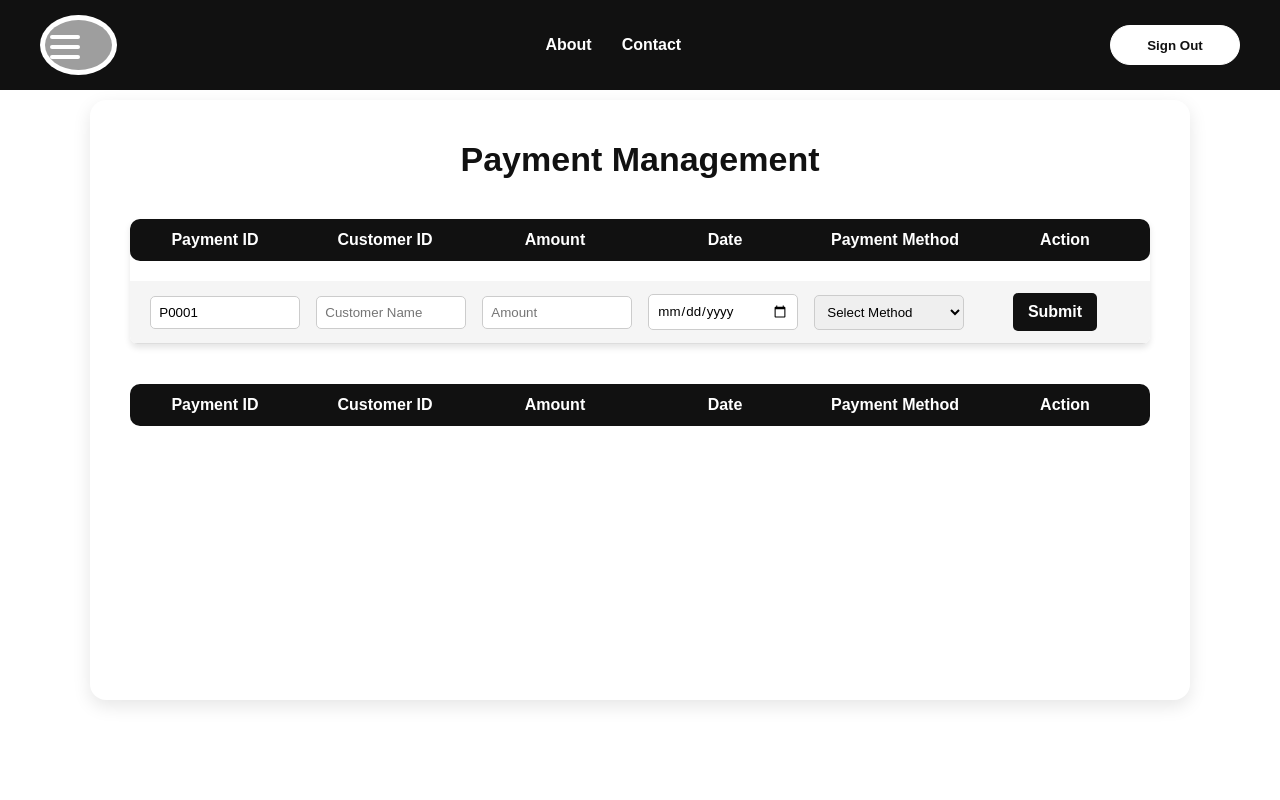
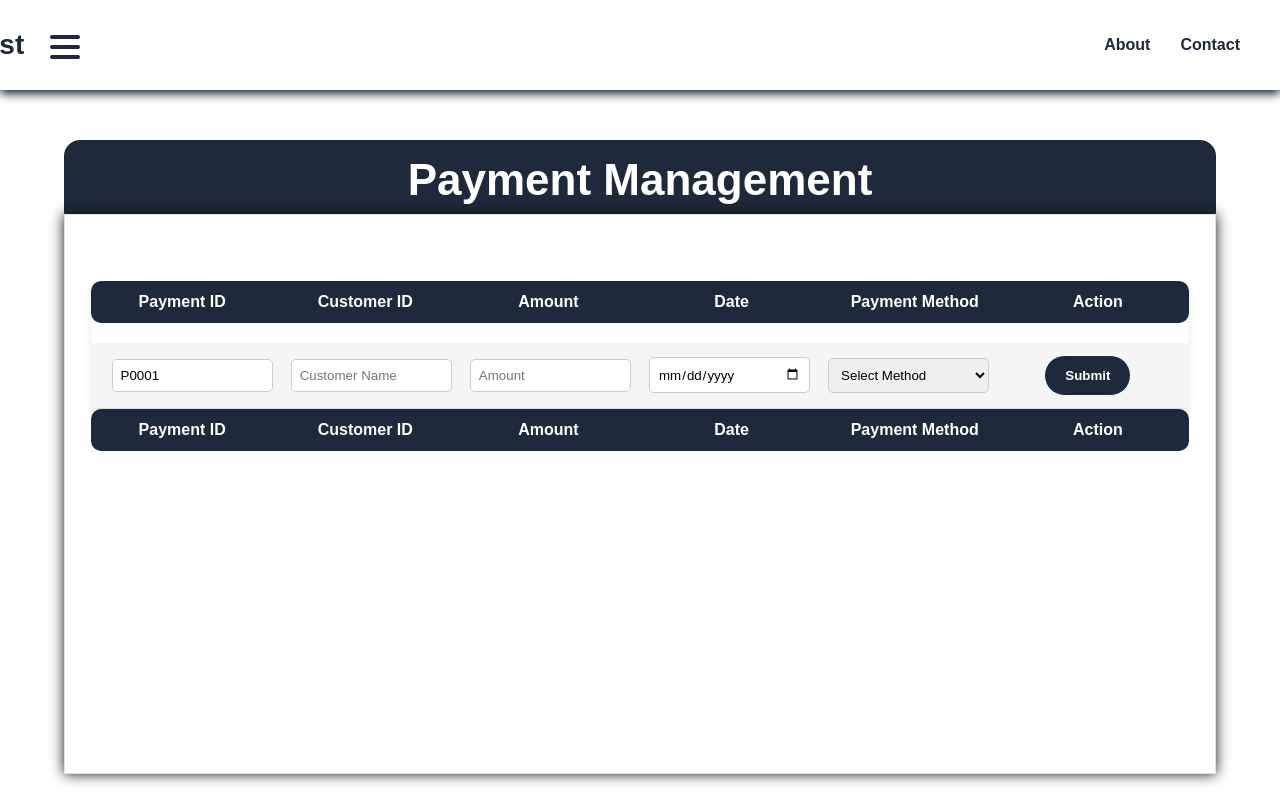
Before and after one commit to jgoleta/BisNest-Testing-Repo, a Django app: page /payment in a window 1280 px wide. Run offline with Django 5.2, Linux system fonts and the light colour scheme; grey boxes are pictures that could not be loaded.

Commit message:
Update payment.html

```diff
--- a/members/templates/payment.html
+++ b/members/templates/payment.html
@@ -4,125 +4,335 @@
 <head>
   <meta charset="UTF-8" />
   <meta name="viewport" content="width=device-width, initial-scale=1.0" />
-  <title>Payment Management</title>
+  <title>Payment | BisNest</title>
   <style>
+    :root {
+      --palette-navbar: #1e293b;
+      --palette-sidebar: #414957;
+      --palette-header: #ffffff;
+      --palette-accent: #6366f1;
+      --palette-accent-dark: #4f46e5;
+      --palette-bg-light: #f8fafc;
+      --page-bg: #ffffff;
+      --palette-text: #111827;
+      --elev-1: 0 10px 30px rgba(16, 24, 40, 0.06);
+      --elev-2: 0 18px 40px rgba(16, 24, 40, 0.09);
+      --muted: rgba(17, 24, 39, 0.45);
+      --success: #16a34a;
+      --warning: #f59e0b;
+      --danger: #ef4444;
+    }
+
     * {
       box-sizing: border-box;
       margin: 0;
       padding: 0;
     }
 
-    html,
-    body {
+    body,
+    html {
       height: 100%;
       overflow: hidden;
     }
 
     body {
-      font-family: 'Sen', sans-serif;
-      background: linear-gradient(135deg, #111, #fff);
-      color: #111;
+      font-family: "Sen", sans-serif;
+      background-color: var(--page-bg);
+      color: var(--palette-text);
+    }
+
+    /*Navigation*/
+    .navigation-top {
+      position: fixed !important;
+      top: 0 !important;
+      left: 0 !important;
+      right: 0 !important;
+      z-index: 1001 !important;
     }
 
     nav.navigation-top {
-      background: #111;
-      padding: 0 20px;
-    }
-
-    .navigation-top {
-      position: fixed;
-      top: 0;
-      left: 0;
-      right: 0;
-      z-index: 1001;
+      background: var(--palette-header) !important;
+      padding: 0 20px !important;
+      height: 90px !important;
+      color: var(--palette-navbar) !important;
+      box-shadow: 0px 4px 9px #1e293b !important;
     }
 
     .navigation-div {
-      max-width: 1200px;
-      margin: auto;
-      height: 90px;
-      display: flex;
-      align-items: center;
-      justify-content: space-between;
+      max-width: 1200px !important;
+      margin: auto !important;
+      height: 90px !important;
+      display: flex !important;
+      align-items: center !important;
+      justify-content: space-between !important;
     }
 
     .nav-logo {
-      height: 60px;
-      border-radius: 50%;
-      background-color: #fff;
-      padding: 5px;
+      height: 60px !important;
+      border-radius: 50% !important;
+      background-color: var(--palette-header);
+      padding: 5px !important;
+      margin-left: 50% !important;
+      border: #111827 1px solid !important;
     }
 
     nav.navigation-top ul {
-      list-style: none;
-      display: flex;
-      gap: 30px;
+      list-style: none !important;
+      display: flex !important;
+      gap: 30px !important;
     }
 
     nav.navigation-top li a {
-      color: #fff;
-      font-size: 16px;
-      text-decoration: none;
-      font-weight: 600;
+      color: var(--palette-header);
+      font-size: 16px !important;
+      text-decoration: none !important;
+      font-weight: 600 !important;
     }
 
     nav.navigation-top li a:hover {
-      color: #bbb;
+      color: var(--palette-accent) !important;
     }
 
-    .nav-button {
-      background-color: #fff;
-      color: #111;
+    .web-name {
+      font-size: 28px !important;
+      font-weight: 800 !important;
+      color: var(--palette-navbar) !important;
+      margin-left: -10% !important;
+    }
+
+    /*End Navigation*/
+
+    /*Sidebar*/
+    #sidebarToggle:checked+.burger span:nth-child(1) {
+      transform: rotate(45deg) translate(5px, 5px) !important;
+    }
+
+    #sidebarToggle:checked+.burger span:nth-child(2) {
+      opacity: 0 !important;
+    }
+
+    #sidebarToggle:checked+.burger span:nth-child(3) {
+      transform: rotate(-45deg) translate(6px, -6px) !important;
+    }
+
+    .sidebar {
+      background: var(--palette-sidebar) !important;
+      color: var(--palette-header) !important;
+    }
+
+    .sidebar {
+      background: var(--palette-sidebar) !important;
+      color: var(--palette-header) !important;
+    }
+
+    .sidebar ul li a {
+      color: var(--palette-header) !important;
+    }
+
+    .sidebar {
+      position: fixed !important;
+      top: 90px !important;
+      left: -300px !important;
+      width: 300px !important;
+      height: calc(100% - 90px) !important;
+      background-color: var(--palette-navbar) !important;
+      color: var(--palette-header);
+      overflow-y: auto !important;
+      transition: left 0.3s ease !important;
+      z-index: 2000 !important;
+      border-right: none !important;
+      border-bottom-right-radius: 40px !important;
+      border-top-right-radius: 40px !important;
+    }
+
+    #sidebarToggle:checked~.sidebar {
+      left: 0 !important;
+    }
+
+    .sidebar ul {
+      padding: 8px !important;
+      list-style: none !important;
+    }
+
+    .sidebar ul li {
+      border-radius: 10px !important;
+      margin: 6px 6px !important;
+      padding: 5px 30px !important;
+    }
+
+    .sidebar ul li a {
+      padding: 10px 12px !important;
+      display: flex !important;
+      align-items: center !important;
+      gap: 12px !important;
+      color: inherit !important;
+      text-decoration: none !important;
+    }
+
+    .sidebar ul li:hover {
+      background: linear-gradient(165deg,
+          rgba(255, 255, 255, 0.2),
+          rgba(241, 236, 230, 0.2)) !important;
+      text-decoration: none !important;
+      border-radius: 10px !important;
+      margin-left: 4px !important;
+      transition: background 0.45s ease,
+        transform 0.35s cubic-bezier(0.2, 0.9, 0.3, 1) !important;
+      transform: translateX(6px) !important;
+    }
+
+    .sidebar ul li.active,
+    .sidebar ul li a.active {
+      background: var(--palette-accent-dark) !important;
+      color: var(--palette-header) !important;
+      box-shadow: 0 8px 22px rgba(79, 70, 229, 0.16) !important;
+      border-left: none !important;
+      text-decoration: none !important;
+    }
+
+    .sidebar ul li.selected {
+      background: var(--palette-accent-dark) !important;
+      color: var(--palette-header) !important;
+      box-shadow: 0 8px 22px rgba(79, 70, 229, 0.16) !important;
+      border-left: none !important;
+    }
+
+    .burger {
+      width: 30px !important;
+      height: 24px !important;
+      display: flex !important;
+      flex-direction: column !important;
+      justify-content: space-between !important;
+      position: fixed !important;
+      top: 35px !important;
+      left: 50px !important;
+      z-index: 2001 !important;
+      cursor: pointer !important;
+      padding: 0 !important;
+      background: none !important;
+      border: none !important;
+    }
+
+    .burger span {
+      height: 4px !important;
+      width: 100% !important;
+      background: var(--palette-navbar) !important;
+      border-radius: 2px !important;
+      transition: 0.3s !important;
+      transform-origin: center !important;
+    }
+
+    .overlay {
+      display: none;
+      position: fixed;
+      top: 90px;
+      left: 0;
+      width: 100%;
+      height: calc(100% - 90px);
+      background: rgba(0, 0, 0, 0.5);
+      z-index: 1500;
+      opacity: 0;
+      transition: all 0.3s;
+      visibility: hidden;
+    }
+
+    #sidebarToggle:checked~.overlay {
+      display: block;
+      opacity: 1;
+      visibility: visible;
+    }
+
+    .line {
+      margin-left: 28px;
+      padding-bottom: 10px;
+    }
+
+    /*End Sidebar*/
+
+    /*Button*/
+    .btn-signout {
+      display: inline-flex !important;
+      align-items: center !important;
+      gap: 8px !important;
+      background: transparent !important;
+      border: none !important;
+      color: var(--palette-header);
+      min-width: 120px !important;
+      padding: 8px 12px !important;
+      font-size: medium;
+      cursor: pointer;
+    }
+
+    .btn-signout .signout-icon {
+      width: 18px !important;
+      height: 18px !important;
+      display: inline-block !important;
+      vertical-align: middle !important;
+      fill: currentColor !important;
+    }
+
+    .delete-button,
+    .delete-modal-btn,
+    .delete-btn {
+      background: #ef4444 !important;
+      color: #fff !important;
+      padding: 12px 20px;
+      font-weight: bold;
       border: 1px solid #fff;
-      border-radius: 25px;
-      width: 130px;
-      height: 40px;
-      font-weight: bold;
+      border-radius: 50px;
+      background-color: #111;
+      color: #fff;
       cursor: pointer;
       transition: background 0.3s, color 0.3s;
     }
 
-    .nav-button:hover {
-      background-color: #8b8a8a;
-      color: #111;
-      border: 1px solid #111;
+    .delete-button:hover,
+    .delete-modal-btn:hover,
+    .delete-btn:hover {
+      background: #eb3030 !important;
+      color: #ffffff !important;
+      border: 1px solid #eb3030 !important;
     }
 
-    .container {
-      display: flex;
-      position: absolute;
-      top: 90px;
-      left: 0;
-      right: 0;
-      bottom: 0;
-      overflow: hidden;
+    .toggle-form-button,
+    .add-button,
+    .delete-btn,
+    .submit-button {
+      padding: 12px 20px;
+      font-weight: bold;
+      border: 1px solid #fff;
+      border-radius: 50px;
+      background-color: var(--palette-navbar);
+      color: #fff;
+      cursor: pointer;
+      transition: background 0.3s, color 0.3s;
     }
 
-    .sidebar ul {
-      list-style: none;
+
+    .toggle-form-button:hover,
+    .add-button:hover,
+    .delete-btn:hover,
+    .submit-button:hover {
+      background-color: #374151;
+      border: #374151 1px solid;
     }
 
-    .sidebar ul li {
-      padding: 15px 20px;
-    }
+    /*End Button*/
 
-    .sidebar ul li a {
-      color: #111;
-      text-decoration: none;
-      display: flex;
-      align-items: center;
-      gap: 10px;
-    }
-
-    .sidebar ul li:hover {
-      background: linear-gradient(165deg, #fff, #979191);
-      border-radius: 10px;
-      margin-left: 10px;
-      transition: all 0.3s ease;
-    }
-
-    .sidebar img {
-      width: 30px;
+    /*Main Content*/
+    .page-title {
+      text-align: center;
+      font-size: 44px;
+      max-width: 90vw;
+      height: 11vh;
+      margin: 5vh auto;
+      padding: 2vw;
+      background-color: #1e293b;
+      color: #fff;
+      margin-bottom: -4.5%;
+      margin-top: 20px;
+      border-radius: 16px;
+      padding-top: 15px;
     }
 
     .main-content {
@@ -131,33 +341,23 @@
       padding: 40px;
       background: #fff;
       height: 100%;
+      margin-top: 80px;
     }
 
-    .payment-container {
+    .main-container {
       overflow: auto;
-      max-width: 1100px;
-      height: 600px;
-      margin: 60px auto;
-      padding: 40px;
+      max-width: 90vw;
+      height: 70vh;
+      margin: 5vh auto;
+      padding: 2vw;
       background-color: #fff;
-      border-radius: 16px;
-      box-shadow: 0 6px 18px rgba(0, 0, 0, 0.1);
+      box-shadow: 0vw 0vw 1vw #111;
+      border: 1px solid #e0e0e0;
     }
 
-    h1 {
-      font-size: 35px;
-      margin-bottom: 20px;
-      text-align: center;
-      color: #111;
-    }
+    /*End Main Content*/
 
-    .section-title {
-      font-size: 34px;
-      font-weight: bold;
-      margin-bottom: 20px;
-      text-align: center;
-    }
-
+    /*Table*/
     .submitted-payments .table-header,
     .submitted-payments .table-row {
       text-align: center;
@@ -181,7 +381,7 @@
     .table-header {
       display: grid;
       grid-template-columns: repeat(6, 1fr);
-      background-color: #111;
+      background-color: #1e293b;
       color: #fff;
       padding: 12px 0;
       text-align: center;
@@ -215,48 +415,6 @@
       background-color: #f5f5f5;
     }
 
-    .submit-button {
-      padding: 10px 15px;
-      background-color: #111;
-      color: white;
-      border: none;
-      border-radius: 5px;
-      font-size: 16px;
-      font-weight: bold;
-      cursor: pointer;
-      transition: background 0.3s ease;
-    }
-
-    .submit-button:hover {
-      background-color: #fff;
-      color: #111;
-      border: 1px solid #111;
-    }
-
-    .delete-button {
-      background-color: red;
-      color: white;
-      border: none;
-      border-radius: 5px;
-      padding: 5px 10px;
-      cursor: pointer;
-    }
-
-    .delete-button:hover {
-      background-color: #111;
-      color: #fff;
-    }
-
-    .submitted-payments {
-      margin-top: 40px;
-    }
-
-    .submitted-payments h2 {
-      font-size: 22px;
-      font-weight: bold;
-      margin-bottom: 10px;
-    }
-
     @media (max-width: 768px) {
 
       .table-header,
@@ -270,129 +428,12 @@
       }
     }
 
-    .burger {
-      width: 30px;
-      height: 24px;
-      display: flex;
-      flex-direction: column;
-      justify-content: space-between;
-      position: fixed;
-      top: 35px;
-      left: 50px;
-      z-index: 2001;
-      cursor: pointer;
-      padding: 0;
-      background: none;
-      border: none;
-    }
-
-    .burger span {
-      height: 4px;
-      width: 100%;
-      background: #fff;
-      border-radius: 2px;
-      transition: 0.3s;
-      transform-origin: center;
-    }
-
-    /* Animate lines when sidebar is open */
-    #sidebarToggle:checked+.burger span:nth-child(1) {
-      transform: rotate(45deg) translate(5px, 5px);
-    }
-
-    #sidebarToggle:checked+.burger span:nth-child(2) {
-      opacity: 0;
-    }
-
-    #sidebarToggle:checked+.burger span:nth-child(3) {
-      transform: rotate(-45deg) translate(6px, -6px);
-    }
-
-
-    .sidebar {
-      position: fixed;
-      top: 90px;
-      left: -250px;
-      width: 220px;
-      height: calc(100% - 90px);
-      background-color: #f5f5f5;
-      overflow-y: auto;
-      transition: left 0.3s ease;
-      z-index: 2000;
-    }
-
-    #sidebarToggle:checked~.sidebar {
-      left: 0;
-    }
-
-    .overlay {
-      display: none;
-      position: fixed;
-      top: 90px;
-      left: 0;
-      width: 100%;
-      height: calc(100% - 90px);
-      background: rgba(0, 0, 0, 0.5);
-      z-index: 1500;
-      opacity: 0;
-      transition: all 0.3s;
-      visibility: hidden;
-    }
-
-    #sidebarToggle:checked~.overlay {
-      display: block;
-      opacity: 1;
-      visibility: visible;
-    }
-    .dropdown {
-      position: relative;
-    }
-
-    .dropdown-label {
-      display: flex;
-      align-items: center;
-      justify-content: flex-start;
-      gap: 10px;
-      cursor: pointer;
-    }
-
-    .dropdown-label .arrow {
-      transition: transform 0.3s ease;
-      font-size: 30px;
-    }
-
-
-    .dropdown-toggle:checked + .dropdown-label .arrow {
-      transform: rotate(180deg);
-    }
-
-    .dropdown-menu {
-      display: none;
-      flex-direction: column;
-      background: #f2f0f0;
-      padding-left: 0px;
-    }
-
-    .dropdown-menu li a {
-      padding: 10px 0;
-      color: #111;
-      text-decoration: none;
-      display: block;
-    }
-
-    .dropdown-toggle:checked + .dropdown-label + .dropdown-menu {
-      display: flex;
-    }
-
-    .dropdown-menu li a:hover {
-      color: #000;
-      font-weight: bold;
-    }
-
+    /*End Table*/
   </style>
 </head>
 
 <body>
+  <div class="bg-shape"></div>
   <input type="checkbox" id="sidebarToggle" style="display: none;">
   <label for="sidebarToggle" class="burger">
     <span></span>
@@ -403,34 +444,71 @@
 
   <nav class="navigation-top">
     <div class="navigation-div">
-      <img src="https://i.ibb.co/60c2V5M5/485022833-1021832163206590-2049955099638617889-n.png" class="nav-logo"
-        alt="Logo" />
-      <ul>
-        <li><a href="{% url 'webpage12' %}">About</a></li>
-        <li><a href="#contact">Contact</a></li>
+      <h1 class="web-name">BisNest</h1>
+      <ul style="margin-left: 45%;">
+        <li><a style="color: #1e293b;" href="{% url 'webpage12' %}">About</a></li>
+        <li><a style="color: #1e293b;" href="#contact">Contact</a></li>
       </ul>
-      <button class="nav-button" onclick="window.location.href='{% url 'webpage1' %}'">Sign Out</button>
     </div>
   </nav>
 
   <nav class="sidebar">
     <ul>
-      <li><a href="{% url 'webpage3' %}"><svg class="nav-icon" xmlns="http://www.w3.org/2000/svg" viewBox="0 0 24 24" width="20" height="20" fill="currentColor" style="vertical-align:middle;margin-right:8px"><path d="M3 11.5L12 4l9 7.5V20a1 1 0 0 1-1 1h-5v-6H9v6H4a1 1 0 0 1-1-1v-8.5z"/></svg>Home</a></li>
-      <li><a href="{% url 'webpage2' %}"><svg class="nav-icon" xmlns="http://www.w3.org/2000/svg" viewBox="0 0 24 24" width="20" height="20" fill="currentColor" style="vertical-align:middle;margin-right:8px"><path d="M12 12a4 4 0 1 0 0-8 4 4 0 0 0 0 8zm0 2c-5 0-9 2.5-9 6v1h18v-1c0-3.5-4-6-9-6z"/></svg>Employee</a></li>
-      <li><a href="{% url 'webpage7' %}"><svg class="nav-icon" xmlns="http://www.w3.org/2000/svg" viewBox="0 0 24 24" width="20" height="20" fill="currentColor" style="vertical-align:middle;margin-right:8px"><path d="M16 11c1.66 0 3-1.34 3-3s-1.34-3-3-3-3 1.34-3 3 1.34 3 3 3zM8 11c1.66 0 3-1.34 3-3S9.66 5 8 5 5 6.34 5 8s1.34 3 3 3zM8 13c-2.33 0-7 1.17-7 3.5V19h14v-2.5C15 14.17 10.33 13 8 13zm8 0c-.29 0-.62.02-.97.05 1.16.84 1.97 1.97 1.97 3.45V19h6v-2.5C23 14.17 18.33 13 16 13z"/></svg>Customer</a></li>
-      <li><a href="{% url 'webpage8' %}"><svg class="nav-icon" xmlns="http://www.w3.org/2000/svg" viewBox="0 0 24 24" width="20" height="20" fill="currentColor" style="vertical-align:middle;margin-right:8px"><path d="M21 8l-9-5-9 5v8l9 5 9-5V8zM12 3v18"/></svg>Product</a></li>
-      <li><a href="{% url 'webpage5' %}"><svg class="nav-icon" xmlns="http://www.w3.org/2000/svg" viewBox="0 0 24 24" width="20" height="20" fill="currentColor" style="vertical-align:middle;margin-right:8px"><path d="M7 3h10v4H7zM7 9h10v12H7zM9 11h6v2H9zM9 15h6v2H9z"/></svg>Order</a></li>
-      <li><a href="{% url 'webpage4' %}"><svg class="nav-icon" xmlns="http://www.w3.org/2000/svg" viewBox="0 0 24 24" width="20" height="20" fill="currentColor" style="vertical-align:middle;margin-right:8px"><rect x="2" y="5" width="20" height="14" rx="2"/><path d="M2 10h20" fill="#fff"/></svg>Payment</a></li>
-      <li><a href="{% url 'webpage9' %}"><svg class="nav-icon" xmlns="http://www.w3.org/2000/svg" viewBox="0 0 24 24" width="20" height="20" fill="currentColor" style="vertical-align:middle;margin-right:8px"><path d="M3 7h13l4 4v6h-2a3 3 0 0 1-6 0H8a3 3 0 0 1-6 0V7zM16 8v4h3"/></svg>Delivery</a></li>
-      <li><a href="{% url 'webpage11' %}"><svg class="nav-icon" xmlns="http://www.w3.org/2000/svg" viewBox="0 0 24 24" width="20" height="20" fill="currentColor" style="vertical-align:middle;margin-right:8px"><path d="M21 16V8l-9-5-9 5v8l9 5 9-5z"/></svg>Supply</a></li>
-      <li><a href="{% url 'webpage10' %}"><svg class="nav-icon" xmlns="http://www.w3.org/2000/svg" viewBox="0 0 24 24" width="20" height="20" fill="currentColor" style="vertical-align:middle;margin-right:8px"><rect x="3" y="11" width="4" height="10"/><rect x="10" y="7" width="4" height="14"/><rect x="17" y="3" width="4" height="18"/></svg>Sales Report</a></li>
+      <ul>
+        <li><a href="{% url 'webpage3' %}"><svg class="nav-icon" xmlns="http://www.w3.org/2000/svg" viewBox="0 0 24 24"
+              width="20" height="20" fill="currentColor" style="vertical-align:middle;margin-right:8px">
+              <path d="M3 11.5L12 4l9 7.5V20a1 1 0 0 1-1 1h-5v-6H9v6H4a1 1 0 0 1-1-1v-8.5z" />
+            </svg>Home</a></li>
+        <li><a href="{% url 'webpage2' %}"><svg class="nav-icon" xmlns="http://www.w3.org/2000/svg" viewBox="0 0 24 24"
+              width="20" height="20" fill="currentColor" style="vertical-align:middle;margin-right:8px">
+              <path d="M12 12a4 4 0 1 0 0-8 4 4 0 0 0 0 8zm0 2c-5 0-9 2.5-9 6v1h18v-1c0-3.5-4-6-9-6z" />
+            </svg>Employee</a></li>
+        <li><a href="{% url 'webpage7' %}"><svg class="nav-icon" xmlns="http://www.w3.org/2000/svg" viewBox="0 0 24 24"
+              width="20" height="20" fill="currentColor" style="vertical-align:middle;margin-right:8px">
+              <path
+                d="M16 11c1.66 0 3-1.34 3-3s-1.34-3-3-3-3 1.34-3 3 1.34 3 3 3zM8 11c1.66 0 3-1.34 3-3S9.66 5 8 5 5 6.34 5 8s1.34 3 3 3zM8 13c-2.33 0-7 1.17-7 3.5V19h14v-2.5C15 14.17 10.33 13 8 13zm8 0c-.29 0-.62.02-.97.05 1.16.84 1.97 1.97 1.97 3.45V19h6v-2.5C23 14.17 18.33 13 16 13z" />
+            </svg>Customer</a></li>
+        <li><a href="{% url 'webpage8' %}"><svg class="nav-icon" xmlns="http://www.w3.org/2000/svg" viewBox="0 0 24 24"
+              width="20" height="20" fill="currentColor" style="vertical-align:middle;margin-right:8px">
+              <path d="M21 8l-9-5-9 5v8l9 5 9-5V8zM12 3v18" />
+            </svg>Product</a></li>
+        <li><a href="{% url 'webpage5' %}"><svg class="nav-icon" xmlns="http://www.w3.org/2000/svg" viewBox="0 0 24 24"
+              width="20" height="20" fill="currentColor" style="vertical-align:middle;margin-right:8px">
+              <path d="M7 3h10v4H7zM7 9h10v12H7zM9 11h6v2H9zM9 15h6v2H9z" />
+            </svg>Order</a></li>
+        <li><a href="{% url 'webpage4' %}"><svg class="nav-icon" xmlns="http://www.w3.org/2000/svg" viewBox="0 0 24 24"
+              width="20" height="20" fill="currentColor" style="vertical-align:middle;margin-right:8px">
+              <rect x="2" y="5" width="20" height="14" rx="2" />
+              <path d="M2 10h20" fill="#fff" />
+            </svg>Payment</a></li>
+        <li><a href="{% url 'webpage9' %}"><svg class="nav-icon" xmlns="http://www.w3.org/2000/svg" viewBox="0 0 24 24"
+              width="20" height="20" fill="currentColor" style="vertical-align:middle;margin-right:8px">
+              <path d="M3 7h13l4 4v6h-2a3 3 0 0 1-6 0H8a3 3 0 0 1-6 0V7zM16 8v4h3" />
+            </svg>Delivery</a></li>
+        <li><a href="{% url 'webpage11' %}"><svg class="nav-icon" xmlns="http://www.w3.org/2000/svg" viewBox="0 0 24 24"
+              width="20" height="20" fill="currentColor" style="vertical-align:middle;margin-right:8px">
+              <path d="M21 16V8l-9-5-9 5v8l9 5 9-5z" />
+            </svg>Supply</a></li>
+        <li><a href="{% url 'webpage10' %}"><svg class="nav-icon" xmlns="http://www.w3.org/2000/svg" viewBox="0 0 24 24"
+              width="20" height="20" fill="currentColor" style="vertical-align:middle;margin-right:8px">
+              <rect x="3" y="11" width="4" height="10" />
+              <rect x="10" y="7" width="4" height="14" />
+              <rect x="17" y="3" width="4" height="18" />
+            </svg>Sales Report</a></li>
+      </ul>
+      <ul>
+        <div class="line">_______________________</div>
+        <li><a href="{% url 'webpage1' %}" class="btn-signout"><svg class="signout-icon"
+              xmlns="http://www.w3.org/2000/svg" viewBox="0 0 24 24" aria-hidden="true">
+              <path d="M16 13v-2H7V8l-5 4 5 4v-3zM20 3h-8v2h8v14h-8v2h8a2 2 0 0 0 2-2V5a2 2 0 0 0-2-2z" />
+            </svg>Sign Out</a></li>
+      </ul>
     </ul>
   </nav>
 
   <main class="main-content">
-    <div class="payment-container">
-      <h1 class="section-title">Payment Management</h1>
-
+    <h1 class="page-title">Payment Management</h1>
+    <div class="main-container">
       <div class="table-container">
         <div class="table-header">
           <div>Payment ID</div>
@@ -485,9 +563,9 @@
           {% endfor %}
         </div>
       </div>
-
     </div>
   </main>
+  <div class="notification" id="notification"></div>
   <script>
     let paymentIDCounter = 1;
     const reusableIDs = [];
```
